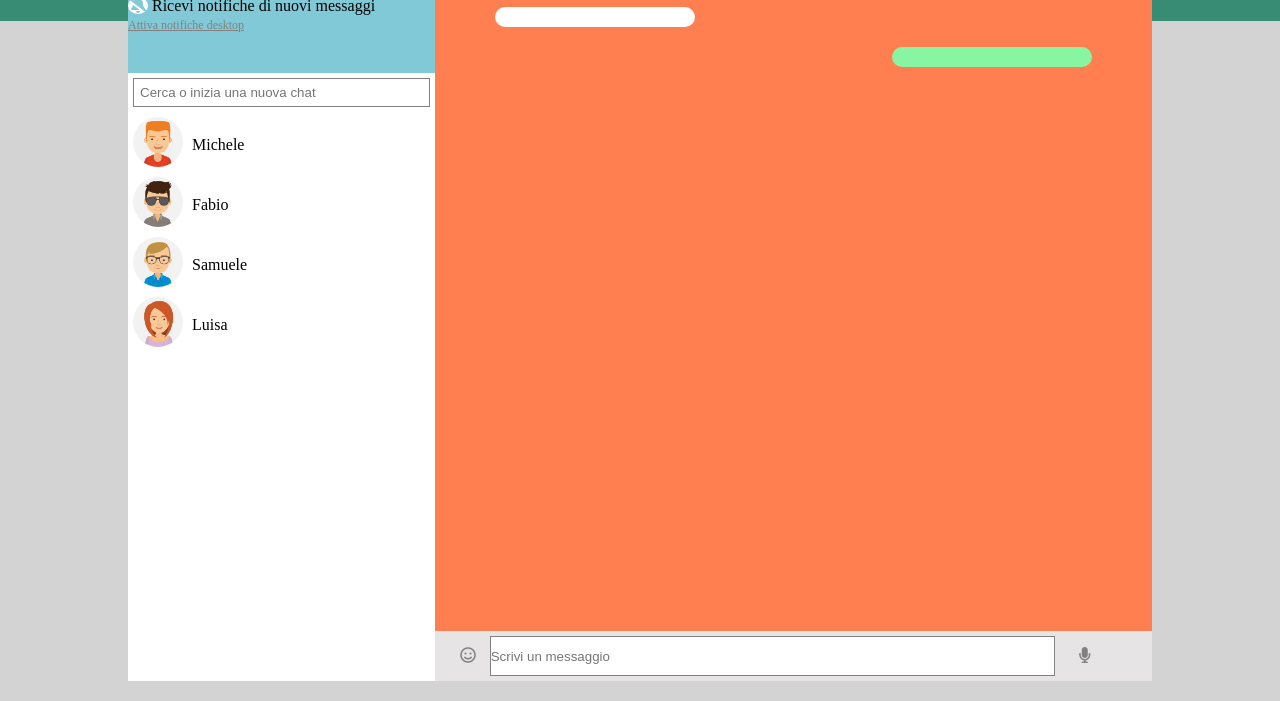
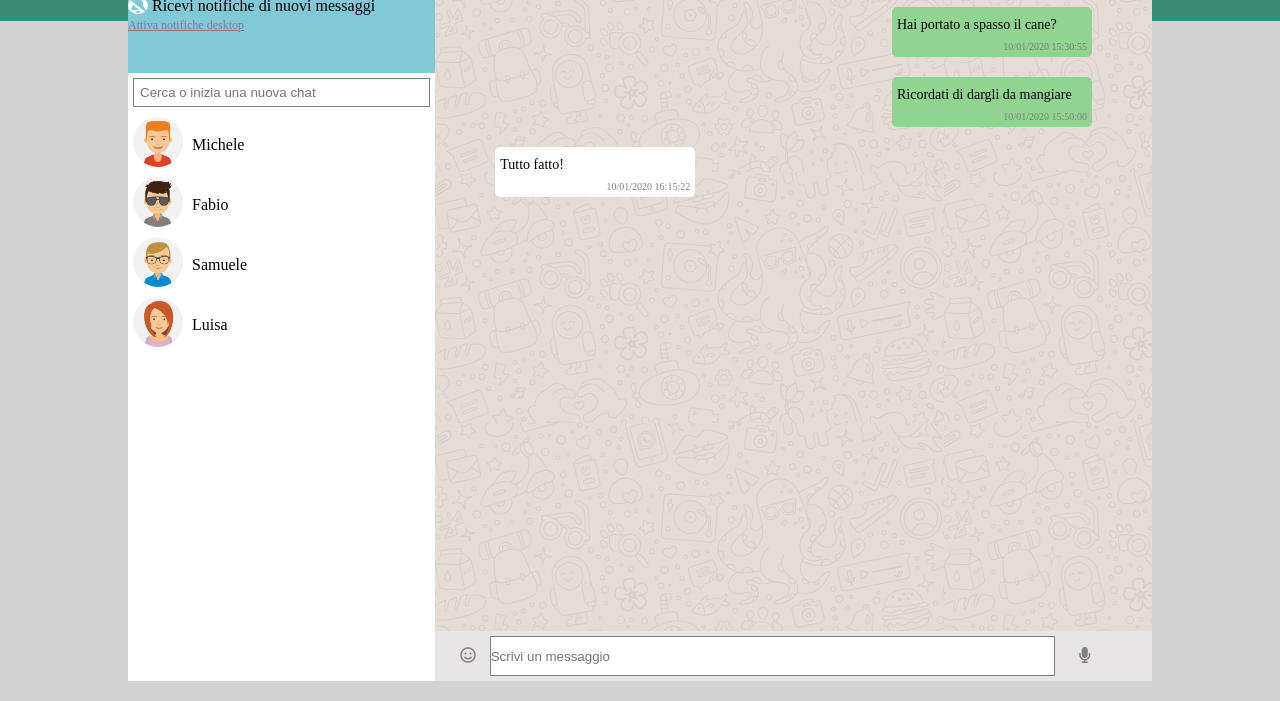
Before and after one commit to NicolettaBr/vue-boolzapp, a plain HTML site: page index.html in a window 1280 px wide. Shown: the part 99-800 px from the top of the page. Drawn offline with nearby package versions, Linux system fonts and the light colour scheme.

Commit message:
testo utenti stampato

```diff
--- a/css/style.css
+++ b/css/style.css
@@ -53,7 +53,7 @@ img{
 }
 
 .chat-box{
-    background-color: coral;
+    background-image: url(../img/mine.jpg);
     width: 70%;
 }
 
@@ -126,6 +126,11 @@ img{
 
 }
 
+.user-list li:hover{
+    background-color: lightgray;
+}
+
+
 /*CHAT BOX*/
 
 .chat-box{
@@ -136,20 +141,30 @@ img{
     padding: 10px 5px;
     margin: 10px 60px;
     width: 200px;
-    border-radius: 10px;
+    height: 50px;
+    border-radius: 5px;
     font-size: 14px;
-
+    clear: both;
+    position: relative;
 }
 
-.white{
-    background-color: white;
-    display: block;
+ .sent{
+    background-color: rgb(144, 212, 144);
+    float: right;
 }
 
-.green{
-    background-color: #87f5a2;
-    float: right;
+ .received{
+    background-color: white;
+    float: left;
+}
 
+.message-data{
+    position: absolute;
+    bottom: 5px;
+    right: 5px;
+    padding-top: 5px;
+    font-size: 10px;
+    color: gray;
 }
 
 .text-area{
--- a/index.html
+++ b/index.html
@@ -76,7 +76,7 @@
                 <!--users-list-->
                 <div class="box-list">
                     <ul class="user-list">
-                        <li @click="chooseUser(index)" v-for="(contact, index) in contacts ">
+                        <li @click="chooseUser(index)" v-for="(contact, index) in contacts">
                             <img :src=contact.userImg alt="">
                             <span class="inline">{{contact.name}} </span>
                         </li>
@@ -121,11 +121,15 @@
                 <!--fine title-box-->
 
                 <div class="chat">
-                    <!--white boxes-->
-                    <div class="white boxes">{{currentMessage}} </div>
 
-                     <!--green boxes-->
-                    <div class="green boxes">{{userMessage}} </div>
+                    <!--boxes-->
+
+                    <div class="boxes message" v-for="(message,index) in contacts[currentUser].messages" :class="message.status" >
+                        <div class="message-text">{{message.text}} </div>
+                        <div class="message-data">{{message.date}}</div>
+                    </div>
+
+
                 </div>
 
                 <div class="text-area">
--- a/js/script.js
+++ b/js/script.js
@@ -3,6 +3,7 @@ var app = new Vue (
         el: '#root',
 
         data:{
+            currentUser:0,
             userText: '',
             userMessage: '',
             currentName:'',
```
